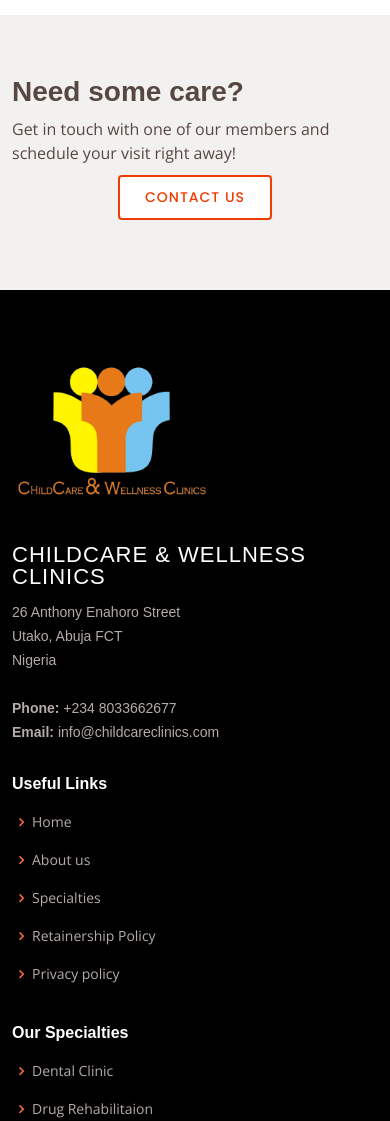
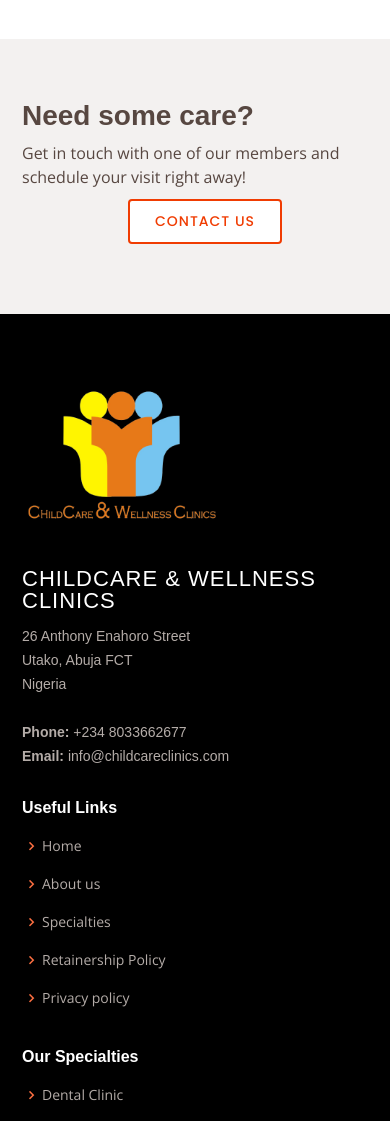
Before and after one commit to Flinch/cwc-web, a PHP site: page / in a window 390 px wide. Shown: the part 5379-6500 px from the top of the page. Run offline with PHP 8.4, Linux system fonts and the light colour scheme; some libraries are stand-ins or nearby versions; some web fonts are replaced.

Commit message:
added margins to mobile

```diff
--- a/assets/css/style.css
+++ b/assets/css/style.css
@@ -2435,6 +2435,19 @@
   flex-wrap: wrap;
 }
 
+@media (max-width: 768px) {
+  .container,
+  .container-fluid,
+  .container-lg,
+  .container-md,
+  .container-sm,
+  .container-xl,
+  .container-xxl {
+    margin-left: 10px;
+    margin-right: 10px;
+  }
+}
+
 /* .about-us .image{
   background: url(https://childcareclinics.com/wp-content/uploads/2021/01/childcare.png) center center no-repeat;
   background-size: cover;
--- a/specialties/nav_specialties.html
+++ b/specialties/nav_specialties.html
@@ -56,3 +56,4 @@
       </nav><!-- .navbar -->
 
     </div>
+    <script src="../assets/js/main.js"></script>
```
